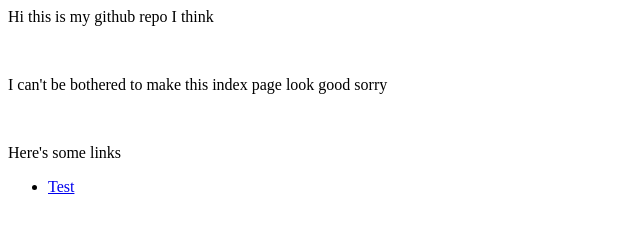
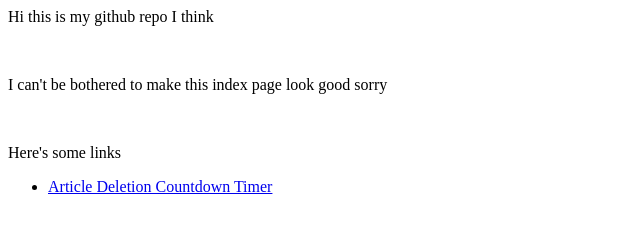
Before and after one commit to OldMan-Jenkins/rpc-countdown, a plain HTML site: page index.html in a window 1280 px wide. Shown: the whole page, without its empty margins (0-640 px from the left). Drawn offline with Linux system fonts and the light colour scheme.

Commit message:
Update index.html

```diff
--- a/index.html
+++ b/index.html
@@ -2,5 +2,5 @@
 <p>I can't be bothered to make this index page look good sorry</p><br>
 <p>Here's some links</p>
 <ul>
-<li><a href="http://oldman-jenkins.github.io/">Test</li>
+<li><a href="http://oldman-jenkins.github.io/rpc-modules/countdown.html">Article Deletion Countdown Timer</li>
 </ul>
```
